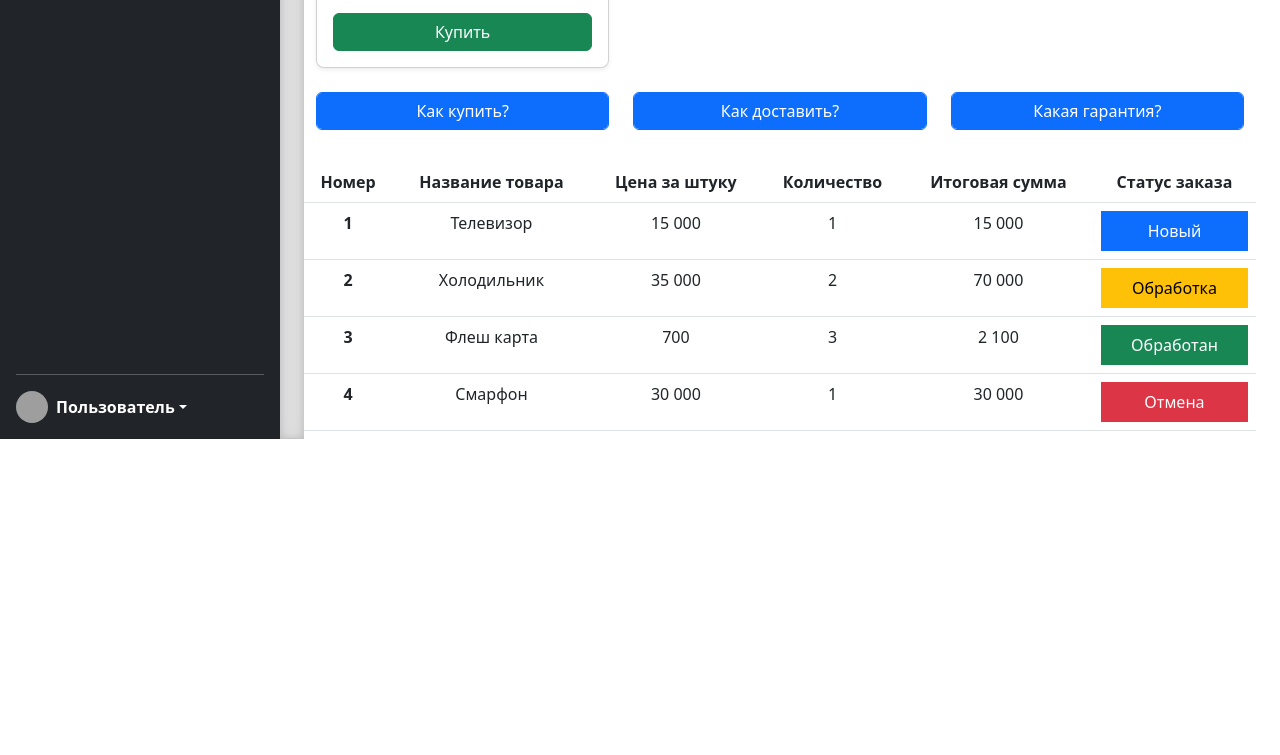
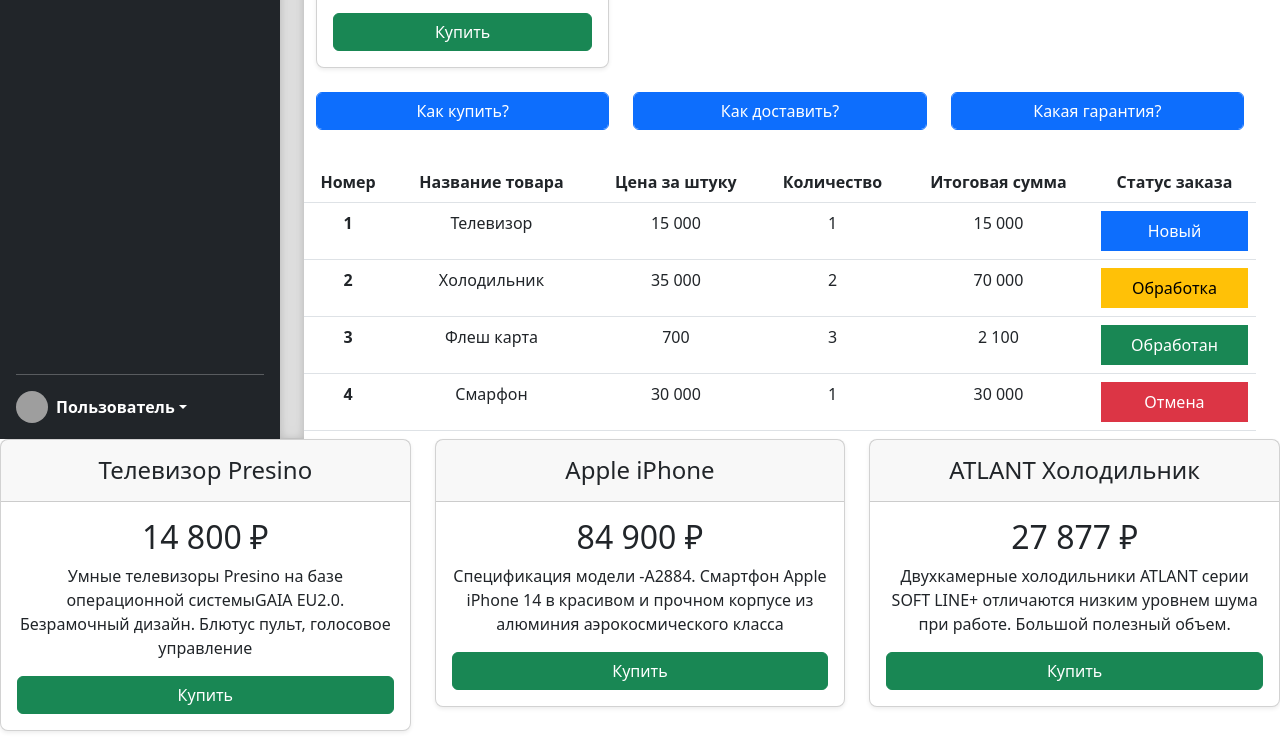
Before and after one commit to igornastt/DZ19, a plain HTML site: page index.html in a window 1280 px wide. Shown: the part 361-1116 px from the top of the page. Before the commit the page ends 800 px from the top, so only its background shows below. Drawn offline with nearby package versions, Linux system fonts and the light colour scheme; grey boxes are pictures that could not be loaded.

Commit message:
Update index.html

```diff
--- a/index.html
+++ b/index.html
@@ -416,3 +416,65 @@
 </script>
 </body>
 </html>
+
+
+
+
+
+
+
+
+
+          <div class="row text-center">
+            <div class="col-4">
+                <div class="card mb-4 rounded-3 shadow-sm">
+                    <div class="card-header py-3">
+                        <h4 class="my-0 fw-normal">Телевизор Presino</h4>
+                    </div>
+                    <div class="card-body">
+                        <h2 class="card-title pricing-card-title">14 800 ₽</h2>
+                        <p>
+                            Умные телевизоры Presino
+                            на базе операционной системыGAIA EU2.0.
+                            Безрамочный дизайн. Блютус пульт,
+                            голосовое управление
+                        </p>
+
+                        <button type="button" class="w-100 btn btn-success">Купить</button>
+                    </div>
+                </div>
+            </div>
+            <div class="col-4">
+                <div class="card mb-4 rounded-3 shadow-sm">
+                    <div class="card-header py-3">
+                        <h4 class="my-0 fw-normal">Apple iPhone</h4>
+                    </div>
+                    <div class="card-body">
+                        <h2 class="card-title pricing-card-title">84 900 ₽</h2>
+                        <p>
+                            Спецификация модели -A2884.
+                            Смартфон Apple iPhone 14 в красивом и
+                            прочном корпусе из алюминия
+                            аэрокосмического класса
+                        </p>
+
+                        <button type="button" class="w-100 btn btn-success">Купить</button>
+                    </div>
+                </div>
+            </div>
+            <div class="col-4">
+                <div class="card mb-4 rounded-3 shadow-sm">
+                    <div class="card-header py-3">
+                        <h4 class="my-0 fw-normal">ATLANT Холодильник</h4>
+                    </div>
+                    <div class="card-body">
+                        <h2 class="card-title pricing-card-title">27 877 ₽</h2>
+                        <p>
+                            Двухкамерные холодильники ATLANT серии SOFT LINE+
+                            отличаются низким уровнем шума при работе.
+                            Большой полезный объем.
+                        </p>
+
+                        <button type="button" class="w-100 btn btn-success">Купить</button>
+                    </div>
+                </div>
```
